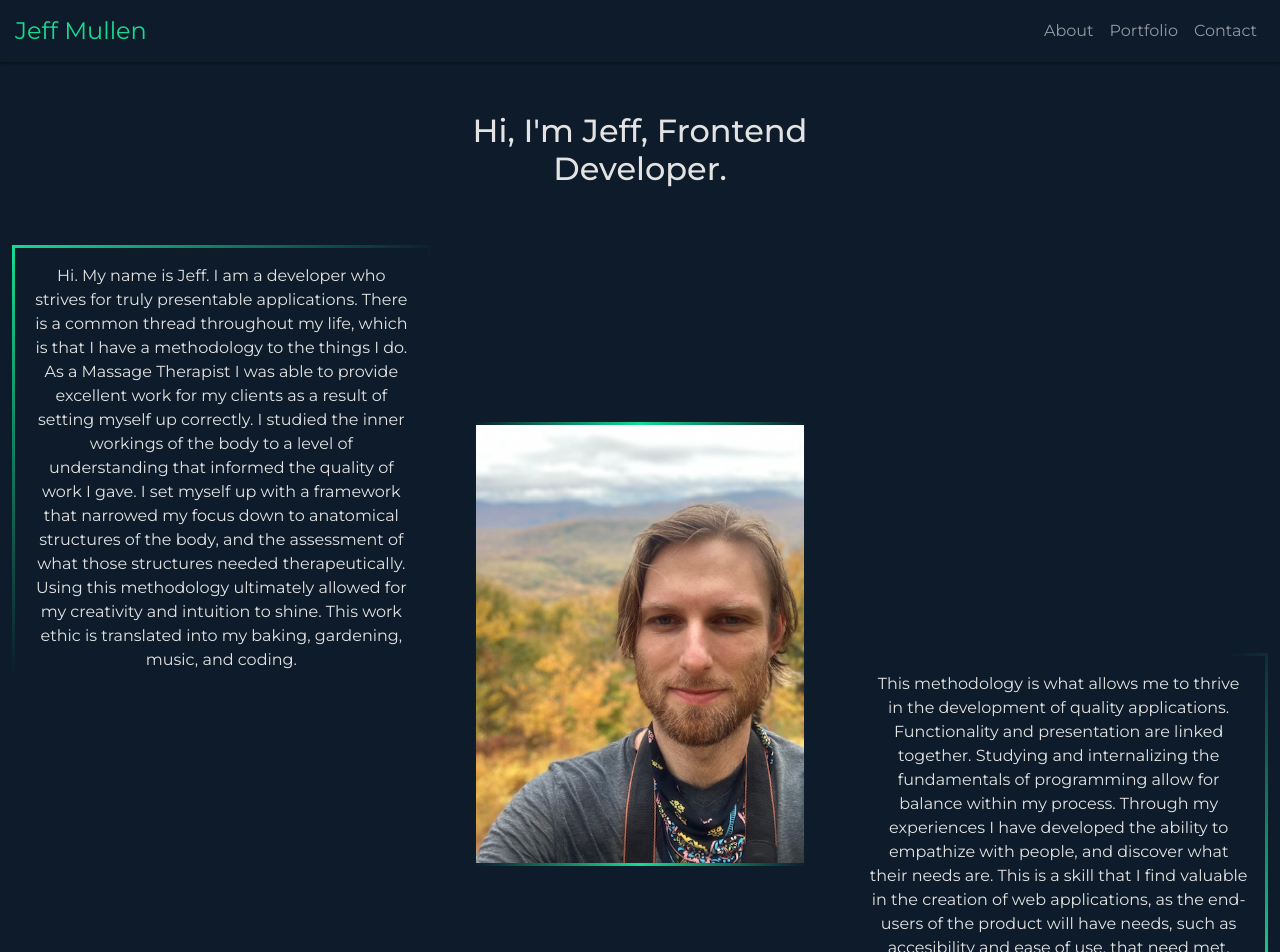
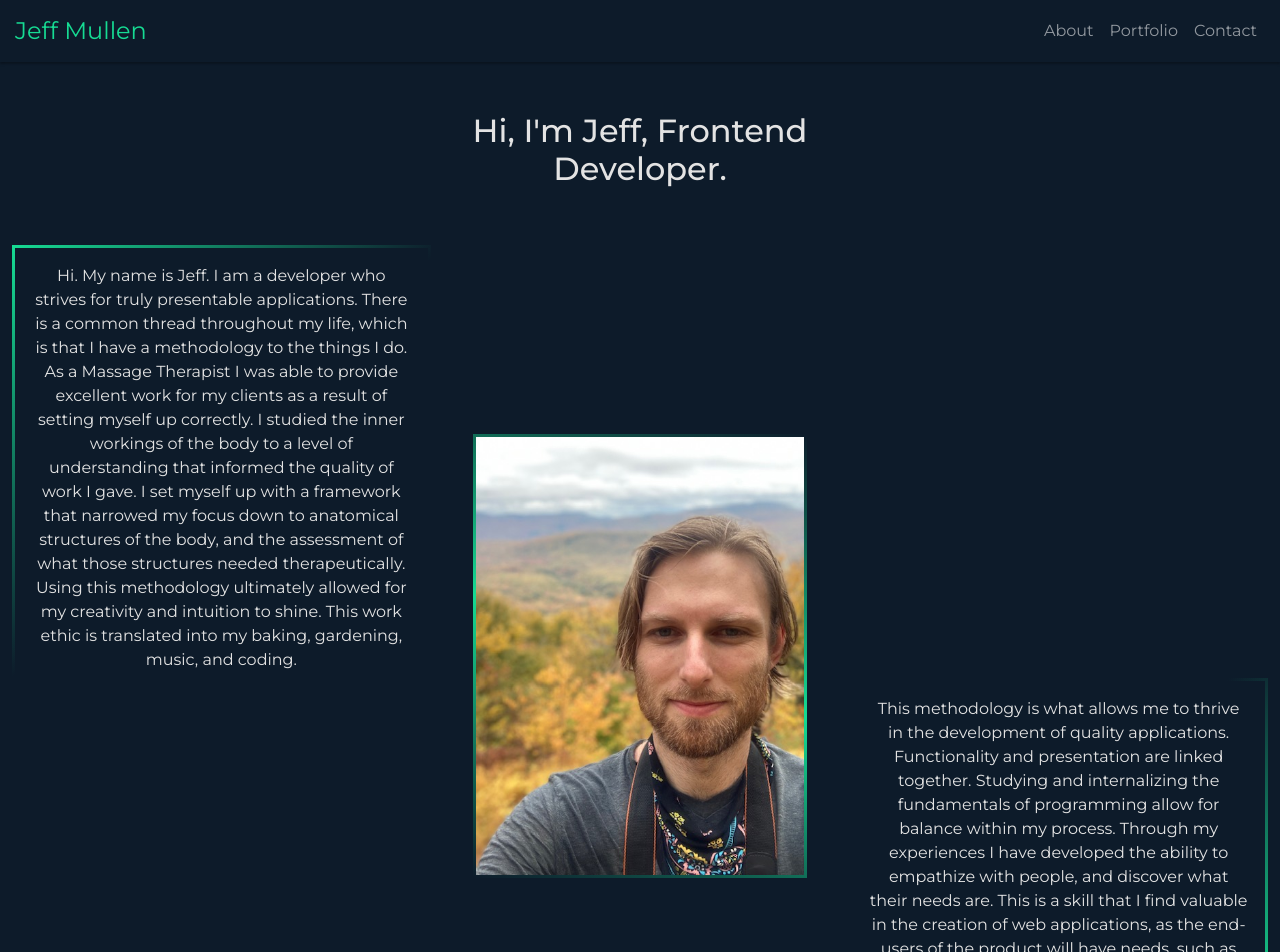
Before and after one commit to jeffMullen/portfolio-react, a React (Create React App) app: page / in a window 1280 px wide. Shown: the top 952 px of the page. Built offline with nearby package versions, Linux system fonts and the light colour scheme.

Commit message:
adjusting gradient border on bio image

```diff
--- a/src/scss/custom.scss
+++ b/src/scss/custom.scss
@@ -78,7 +78,7 @@ main {
     width: inherit;
 }
 
-img {
+.bio-row img {
     width: 85%;
 }
 
@@ -90,7 +90,7 @@ img {
 }
 
 @media screen and (min-width: 530px) {
-    img {
+    .bio-row img {
         width: 70%;
     }
 
@@ -100,7 +100,7 @@ img {
 }
 
 @media screen and (min-width: 650px) {
-    img {
+    .bio-row img {
         width: 60%;
     }
 
@@ -119,7 +119,7 @@ img {
     }
 
     .bio-row {
-        height: 750px;
+        height: 775px;
     }
 
     .bio-row .col:nth-child(3) {
@@ -136,11 +136,8 @@ img {
 
     .bio-row img {
         background: linear-gradient($body-bg, $body-bg) padding-box,
-        linear-gradient(90deg, $body-bg, $strong-color, $body-bg) border-box;
+        linear-gradient(200deg, $body-bg, $strong-color, $body-bg) border-box;
         border: 3px solid transparent;
-    }
-
-    img {
         width: 80%;
     }
 }
```
